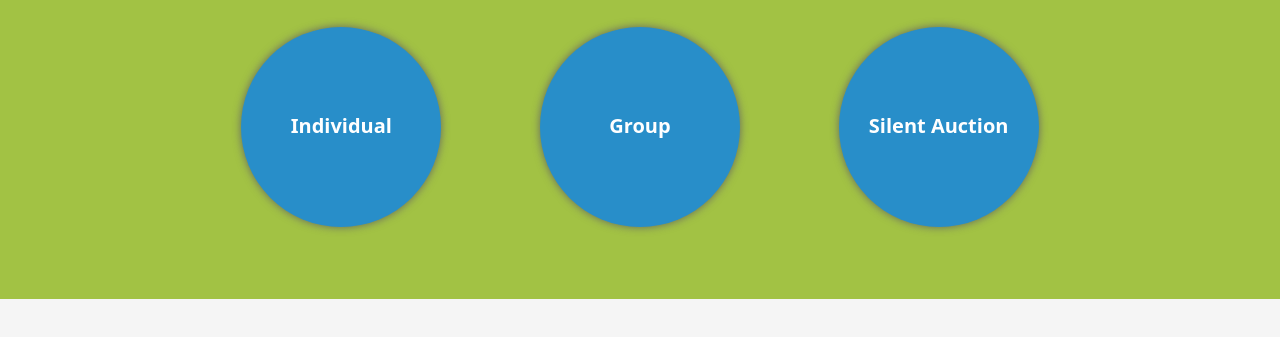
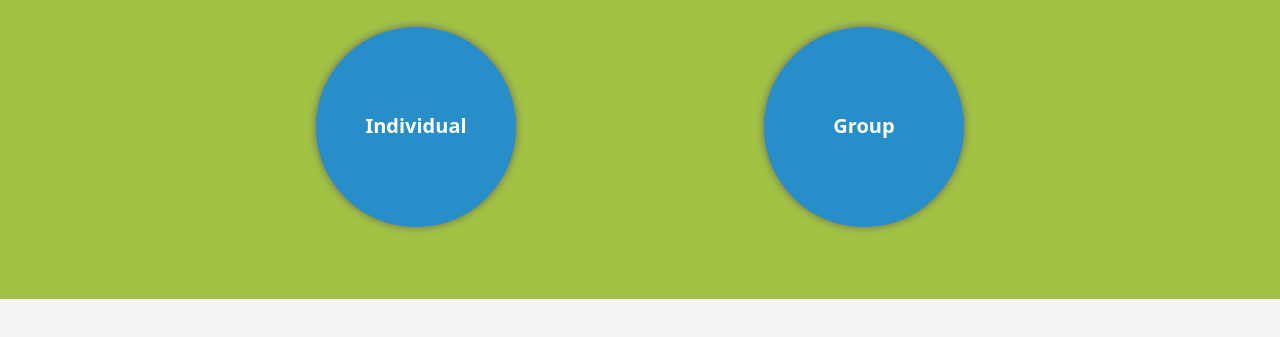
Before and after one commit to hudsonhancock/simple-fundraising-page, a plain HTML site: page index.html in a window 1280 px wide. Shown: the part 707-1044 px from the top of the page. Drawn offline with nearby package versions, Linux system fonts and the light colour scheme; grey boxes are pictures that could not be loaded; a script that the page names is missing; files whose address does not match are found by name.

Commit message:
Removes silent auction from list of signups

```diff
--- a/index.html
+++ b/index.html
@@ -22,10 +22,6 @@
 </head>
 
 <body>
-
-    <!-- TODO: Fix margin-top sticky navbar problem -->
-    <!-- TODO: Make video section prettier -->
-    <!-- TODO: Add $25 T-shirt gift -->
 
     <div class="wrapper">
         <nav id="navbar">
@@ -92,9 +88,6 @@
 
                 <a id="sign_up_btn" href="https://mykeystone.ccbchurch.com/goto/forms/16/responses/new"
                     class="sign_up_btn" target="_blank" id="" class="">Group</a>
-
-                <a id="sign_up_btn" href="https://mykeystone.ccbchurch.com/goto/forms/17/responses/new"
-                    class="sign_up_btn" target="_blank" id="" class="">Silent Auction</a>
             </div>
         </section>
 
```
